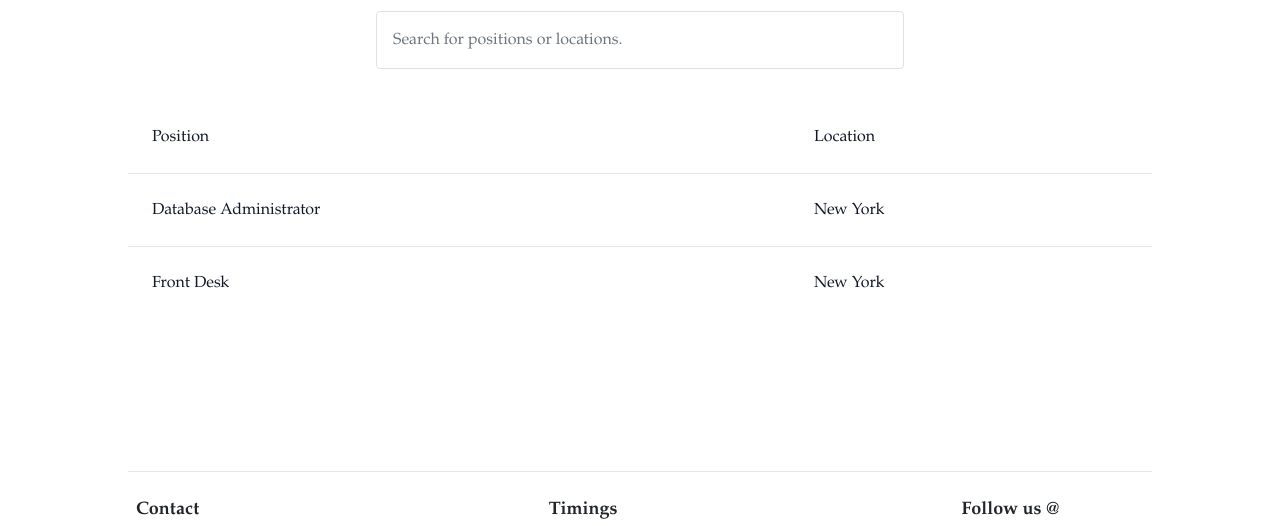
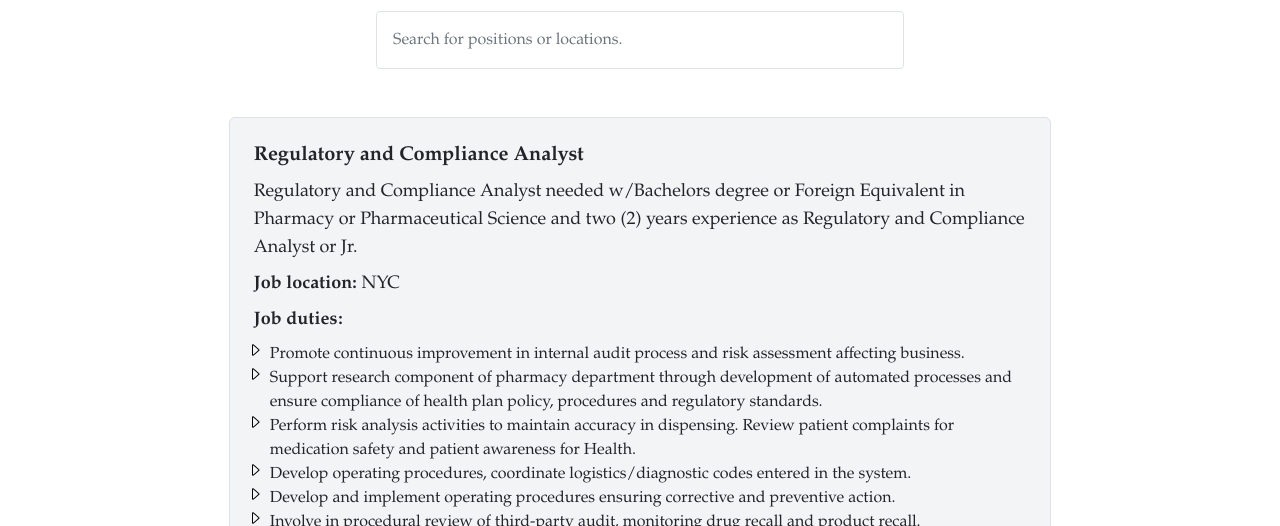
Before and after one commit to gspmrx/8thavenuepharmacy, a website: page careers.html in a window 1280 px wide. Shown: the part 145-671 px from the top of the page. Drawn offline with nearby package versions, Linux system fonts and the light colour scheme.

Commit message:
Added job postings

```diff
--- a/careers.html
+++ b/careers.html
@@ -19,6 +19,11 @@
     <style>
         body {
             font-family: "Garamond", serif;
+        }
+
+        #jobs ul {
+            list-style-image: url("./images/caret.svg");
+            margin-left: 1rem;
         }
     </style>
 </head>
@@ -61,47 +66,12 @@
           " id="myInput" onkeyup="myFunction()" placeholder="Search for positions or locations." />
         </div>
 
-        <div class="flex flex-col">
-            <div class="overflow-x-auto">
-                <div class="py-2 inline-block min-w-full sm:px-6 lg:px-8">
-                    <div class="overflow-hidden">
-                        <table class="min-w-full" id="myTable">
-                            <thead class="bg-white border-b">
-                                <tr class="header">
-                                    <th scope="col" class="font-medium text-gray-900 px-6 py-4 text-left">
-                                        Position
-                                    </th>
-                                    <th scope="col" class="font-medium text-gray-900 px-6 py-4 text-left">
-                                        Location
-                                    </th>
-                                </tr>
-                            </thead>
-                            <tbody>
-                                <tr class="bg-white border-b transition duration-300 ease-in-out hover:bg-gray-100">
-                                    <td class="text-gray-900 font-light px-6 py-4 whitespace-nowrap">
-                                        Database Administrator
-                                    </td>
-                                    <td class="text-gray-900 font-light px-6 py-4 whitespace-nowrap">
-                                        New York
-                                    </td>
-                                </tr>
-                                <tr class="bg-white transition duration-300 ease-in-out hover:bg-gray-100">
-                                    <td class="text-gray-900 font-light px-6 py-4 whitespace-nowrap">
-                                        Front Desk
-                                    </td>
-                                    <td class="text-gray-900 font-light px-6 py-4 whitespace-nowrap">
-                                        New York
-                                    </td>
-                                </tr>
-                            </tbody>
-                        </table>
-                    </div>
-                </div>
-            </div>
-        </div>
-     </section>
+        <div id="jobs" class="flex flex-col mx-auto gap-4 mt-4 mb-16 max-w-[80%]"></div>
 
-     <footer class="mx-auto max-w-[95%] md:max-w-[85%]">
+        <div class="text-xl m-8 min-h-[200px] text-center text-gray-700" id="nojobs">No job openings! Please check back later.</div>
+    </section>
+
+    <footer class="mx-auto max-w-[95%] md:max-w-[85%]">
         <div class="mx-8 px-2 py-6 border-t grid gap-4 md:gap-0 grid-cols-1 md:grid-cols-5">
             <div class="flex flex-col gap-2 md:gap-4 md:col-start-1">
                 <h2 class="text-lg font-bold md:font-semibold">Contact</h2>
@@ -166,22 +136,121 @@
                 id="year"></span>&nbsp;8<sup>th</sup> Avenue Pharmacy</div>
     </footer>
 
+    <template id="jobposting">
+        <div class="mx-4 p-4 border rounded-md bg-gray-100 job flex flex-col gap-2">
+            <h3 class="text-xl font-semibold title"></h3>
+            <p class="text-lg desc"></p>
+            <h4 class="text-lg"><span class="font-semibold">Job location:</span> <span class="text-md location"></span></h4>
+            <h4 class="text-lg font-semibold">Job duties:</h4>
+            <ul class="text-md duties"></ul>
+            <h4 class="text-lg font-semibold">Job provider:</h4>
+            <p class="provider"></p>
+        </div>
+    </template>
+
     <script type="text/javascript">
         document.getElementById('year').innerText = new Date().getFullYear();
 
+        const jobs = [
+            {
+                title: 'Regulatory and Compliance Analyst',
+                desc: 'Regulatory and Compliance Analyst needed w/Bachelors degree or Foreign Equivalent in Pharmacy or Pharmaceutical Science and two (2) years experience as Regulatory and Compliance Analyst or Jr.',
+                location: 'NYC',
+                duties: [
+                    'Promote continuous improvement in internal audit process and risk assessment affecting business.',
+                    'Support research component of pharmacy department through development of automated processes and ensure compliance of health plan policy, procedures and regulatory standards.',
+                    'Perform risk analysis activities to maintain accuracy in dispensing. Review patient complaints for medication safety and patient awareness for Health.',
+                    'Develop operating procedures, coordinate logistics/diagnostic codes entered in the system.',
+                    'Develop and implement operating procedures ensuring corrective and preventive action.',
+                    'Involve in procedural review of third-party audit, monitoring drug recall and product recall.',
+                    'Provide the required State, Federal, Medicaid and Medicare laws compliance support and perform DEA regulations compliance including bringing together the documentation of expired Controlled substance and the inventory management of control substance.',
+                    'Monitor ICD-9 and CPT codes for accuracy of billing insurance.'
+                ],
+                provider: 'GSPM Pharmacy Inc., d/b/a 8th Avenue Pharmacy<br />2830 Frederick Douglass Blvd., New York, NY 10039',
+                positingStartDate: '',
+                positingEndDate: '01/31/2023'
+            }
+        ];
+
+        const displayJobs = () => {
+            const today = new Date();
+            let count = 0;
+            if ('content' in document.createElement('template')) {
+                const container = document.getElementById('jobs');
+                const template = document.querySelector('#jobposting');
+
+                jobs.forEach(job => {
+                    const clone = template.content.cloneNode(true);
+
+                    const from = Date.parse(job.positingStartDate) || new Date();
+                    const till = Date.parse(job.positingEndDate);
+
+                    if (today >= from && today <= till) {
+                        count++;
+                        const post = clone.querySelector('.job');
+                        post.querySelector('.title').innerText = job.title;
+                        post.querySelector('.desc').innerText = job.desc;
+                        post.querySelector('.location').innerText = job.location;
+                        post.querySelector('.provider').innerHTML = job.provider;
+
+                        job.duties.forEach(duty => {
+                            const li = document.createElement('li');
+                            li.innerText = duty;
+                            post.querySelector('.duties').appendChild(li);
+                        });
+
+                        container.appendChild(clone);
+                    }
+                });
+            } else {
+                const container = document.getElementById('jobs');
+                jobs.forEach(job => {
+                    const from = Date.parse(job.positingStartDate) || new Date();
+                    const till = Date.parse(job.positingEndDate);
+
+                    if (today >= from && today <= till) {
+                        count++;
+                        const template = `
+                        <h3 class="text-xl">${job.title}</h3>
+                        <p class="text-lg">${job.desc}</p>
+                        <h4 class="text-lg">Job location: <span class="text-md">${job.location}</span></h4>
+                        <h4 class="text-lg">Job duties:</h4>
+                        <ul class="text-md duties"></ul>
+                        <h4 class="text-lg">Job provider:</h4>
+                        <p>${job.provider}</p>
+                    `;
+
+                        const div = document.createElement('div');
+                        div.classList.add('mx-4', 'p-4', 'border', 'rounded-md', 'bg-gray-100');
+                        div.innerHTML = template;
+                        job.duties.forEach(duty => {
+                            const li = document.createElement('li');
+                            li.innerText = duty;
+                            div.querySelector('.duties').appendChild(li);
+                        });
+                        container.appendChild(div);
+                    }
+                });
+            }
+
+            document.getElementById('nojobs').classList.toggle('hidden', count);
+        };
+
+        displayJobs();
+
         const myFunction = () => {
-            const trs = document.querySelectorAll('#myTable tr:not(.header)')
+            const divs = document.querySelectorAll('#jobs')
             const filter = document.querySelector('#myInput').value
             const regex = new RegExp(filter, 'i')
-            const isFoundInTds = td => regex.test(td.innerHTML)
+            const isFoundInTds = div => regex.test(div.innerHTML)
             const isFound = childrenArr => childrenArr.some(isFoundInTds)
-            const setTrStyleDisplay = ({ style, children }) => {
+            const setDivStyleDisplay = ({ style, children }) => {
                 style.display = isFound([
-                    ...children // <-- All columns
+                    ...children
                 ]) ? '' : 'none'
             }
 
-            trs.forEach(setTrStyleDisplay)
+            divs.forEach(setDivStyleDisplay)
         }
     </script>
 </body>
```
Also changed, not shown: images/caret.svg (added), styles/styles.css.
